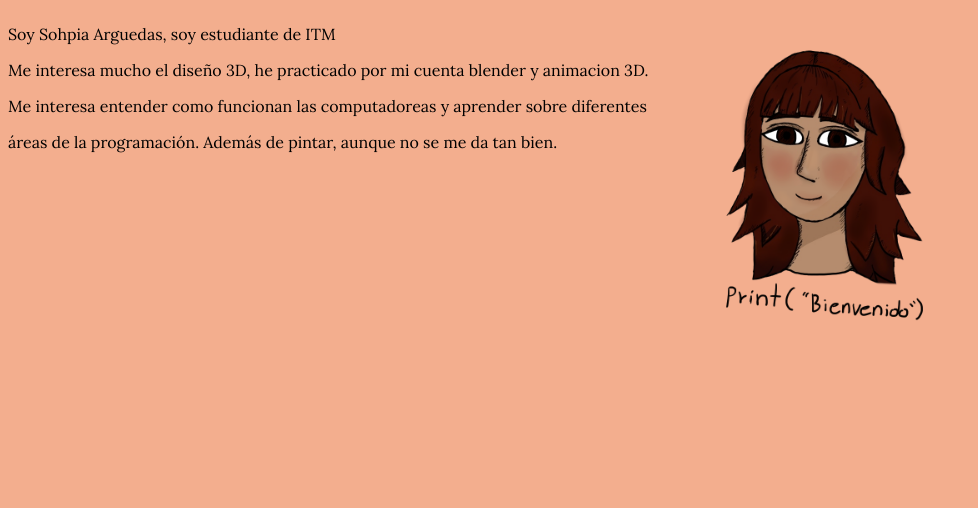
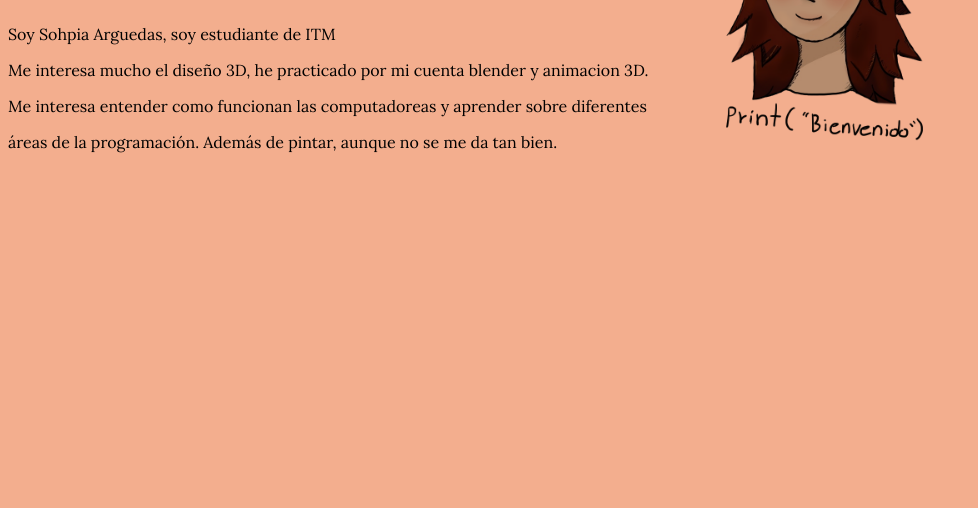
Before and after one commit to sohpiaarguedas/PortafolioC20696, a plain HTML site: page index.html in a window 1280 px wide. Shown: the part 292-800 px from the top of the page, without its empty margins (0-978 px from the left). Drawn offline with Linux system fonts and the light colour scheme.

Commit message:
arreglos

```diff
--- a/style.css
+++ b/style.css
@@ -31,7 +31,7 @@ body {
 }
 
 .imgPersonal {
-  margin-top: 50px; /* Cambia el valor según lo que necesites */
+  margin-top: -130px;
 }
 
 h1 {
```
